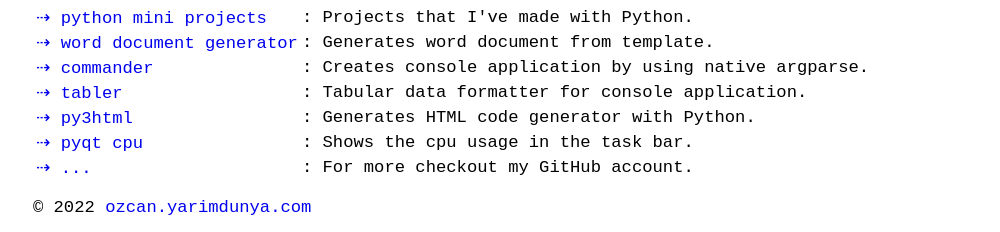
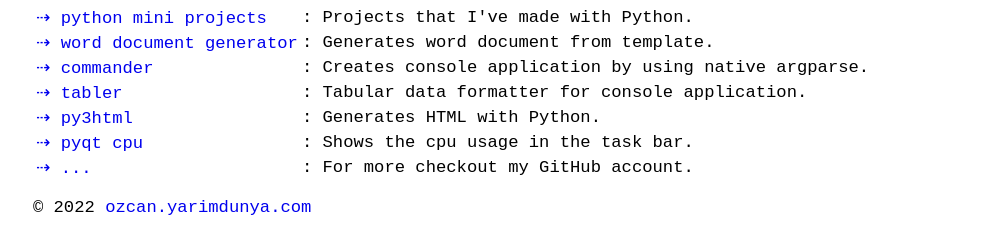
Before and after one commit to ozcanyarimdunya/resume, an MkDocs documentation site: the page built from docs/index.md, in a window 1280 px wide. Shown: the part 1279-1511 px from the top of the page, without its empty margins (139-1139 px from the left). Built offline with MkDocs 1.6.1, drawn with Linux system fonts in a browser that asks for light colours.

Commit message:
Update index.md

```diff
--- a/docs/index.md
+++ b/docs/index.md
@@ -71,7 +71,7 @@ _Application/platform development_
 | [⇢ word document generator](https://github.com/ozcanyarimdunya/wdg)               | : Generates word document from template.                |
 | [⇢ commander](https://github.com/ozcanyarimdunya/commander)                       | : Creates console application by using native argparse. |
 | [⇢ tabler](https://github.com/ozcanyarimdunya/tabler)                             | : Tabular data formatter for console application.       |
-| [⇢ py3html](https://github.com/ozcanyarimdunya/py3html)                           | : Generates HTML code generator with Python.            |
+| [⇢ py3html](https://github.com/ozcanyarimdunya/py3html)                           | : Generates HTML with Python.                           |
 | [⇢ pyqt cpu](https://github.com/ozcanyarimdunya/pyqt-cpu)                         | : Shows the cpu usage in the task bar.                  |
 | [⇢ ...](https://github.com/ozcanyarimdunya)                                       | : For more checkout my GitHub account.                  |
 
```
